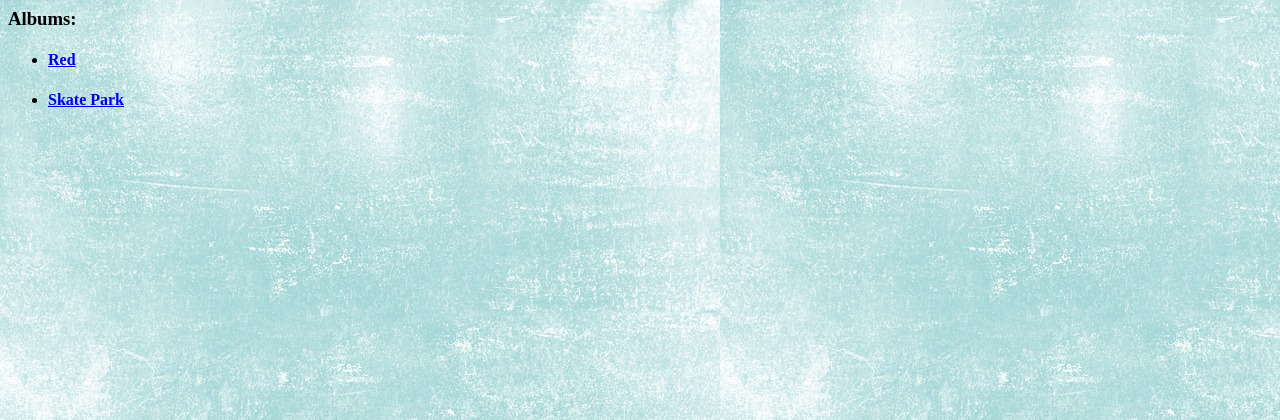
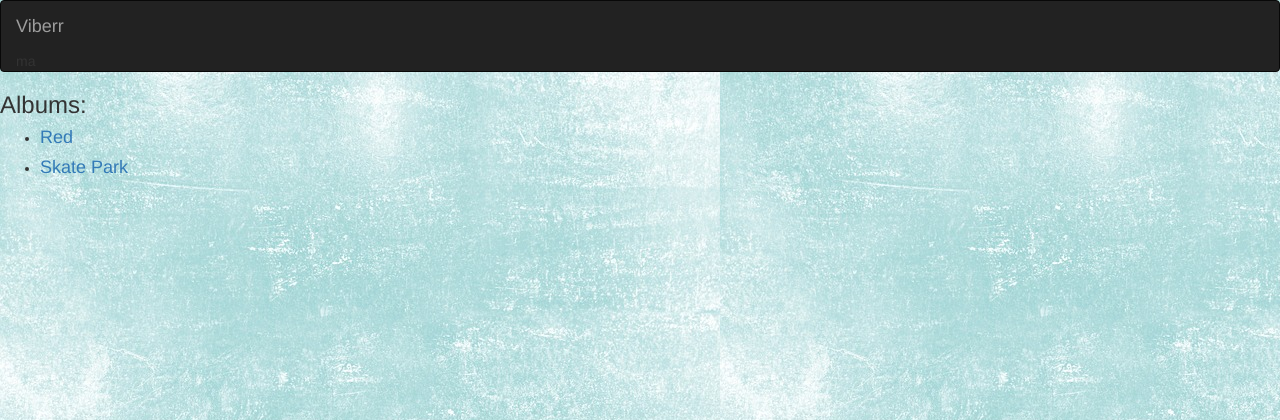
Before and after one commit to Prathamtangri1/django_music_website, a Django app: page /music/ in a window 1280 px wide. Shown: the top 420 px of the page. Run offline with Django 3.2, Linux system fonts and the light colour scheme; data comes from the database, SQL or seed files in the repository; some libraries are stand-ins or nearby versions.

Commit message:
random-change

```diff
--- a/music_website/music/templates/music/index.html
+++ b/music_website/music/templates/music/index.html
@@ -1,8 +1,48 @@
 <!-- Loads the static files -->
 {% load staticfiles %}
+<link href="https://stackpath.bootstrapcdn.com/bootstrap/3.3.7/css/bootstrap.min.css" rel="stylesheet" integrity="sha384-BVYiiSIFeK1dGmJRAkycuHAHRg32OmUcww7on3RYdg4Va+PmSTsz/K68vbdEjh4u" crossorigin="anonymous">
+<script src="https://stackpath.bootstrapcdn.com/bootstrap/3.3.7/js/bootstrap.min.js" integrity="sha384-Tc5IQib027qvyjSMfHjOMaLkfuWVxZxUPnCJA7l2mCWNIpG9mGCD8wGNIcPD7Txa" crossorigin="anonymous"></script>
 <link rel="stylesheet" type="text/css" href="{% static 'music/style.css' %}" />
 
+
 <body>
+  <nav class="navbar navbar-inverse sticky-top">
+    <div class="container-fluid">
+      <div class="navbar-header">
+        <button class="navbar-toggle" type="button" data-target="#topNavBar" data-toggle="collapse">
+          <span class="glyphicon glyphicon-menu-hamburger" aria-hidden="true"></span>
+        </button>
+        <a class="navbar-brand" href="{% url 'music:index' %}">Viberr</a>
+      </div>
+    </div>
+    <div class="collapse navbar-collapse">
+      <ul class="nav navbar-nav">
+        <li >
+          ma
+        </li>
+      </ul>
+    </div>
+<!--
+    <ul class="navbar-nav">
+      <li class="nav-item active">
+        <a class="nav-link" href="#">Active</a>
+      </li>
+      <li class="nav-item">
+        <a class="nav-link" href="#">Link 2</a>
+      </li>
+      <li class="nav-item">
+        <a class="nav-link" href="#">Link 3</a>
+      </li>
+    </ul>
+
+    <form class="form-inline my-2 my-lg-0" method="get" action="#">
+      <input class="form-control mr-sm-2" type="search" placeholder="Search" aria-label="Search"/>
+      <button class="btn btn-outline-success my-2 my-sm-0" type="submit">Search</button>
+    </form>
+-->
+
+  </nav>
+
   {% if all_albums %}
     <h3>Albums: <br /></h3>
     <ul>
```
